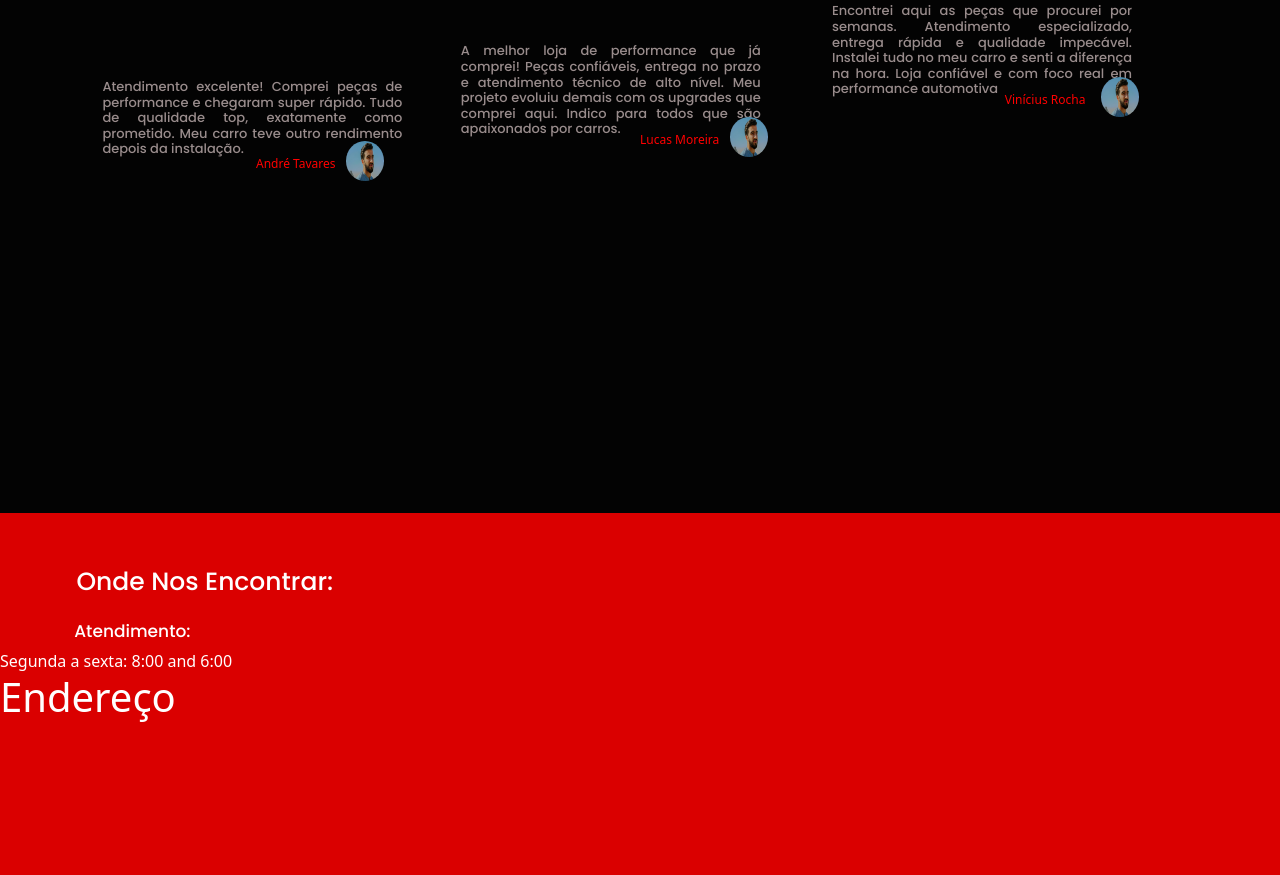
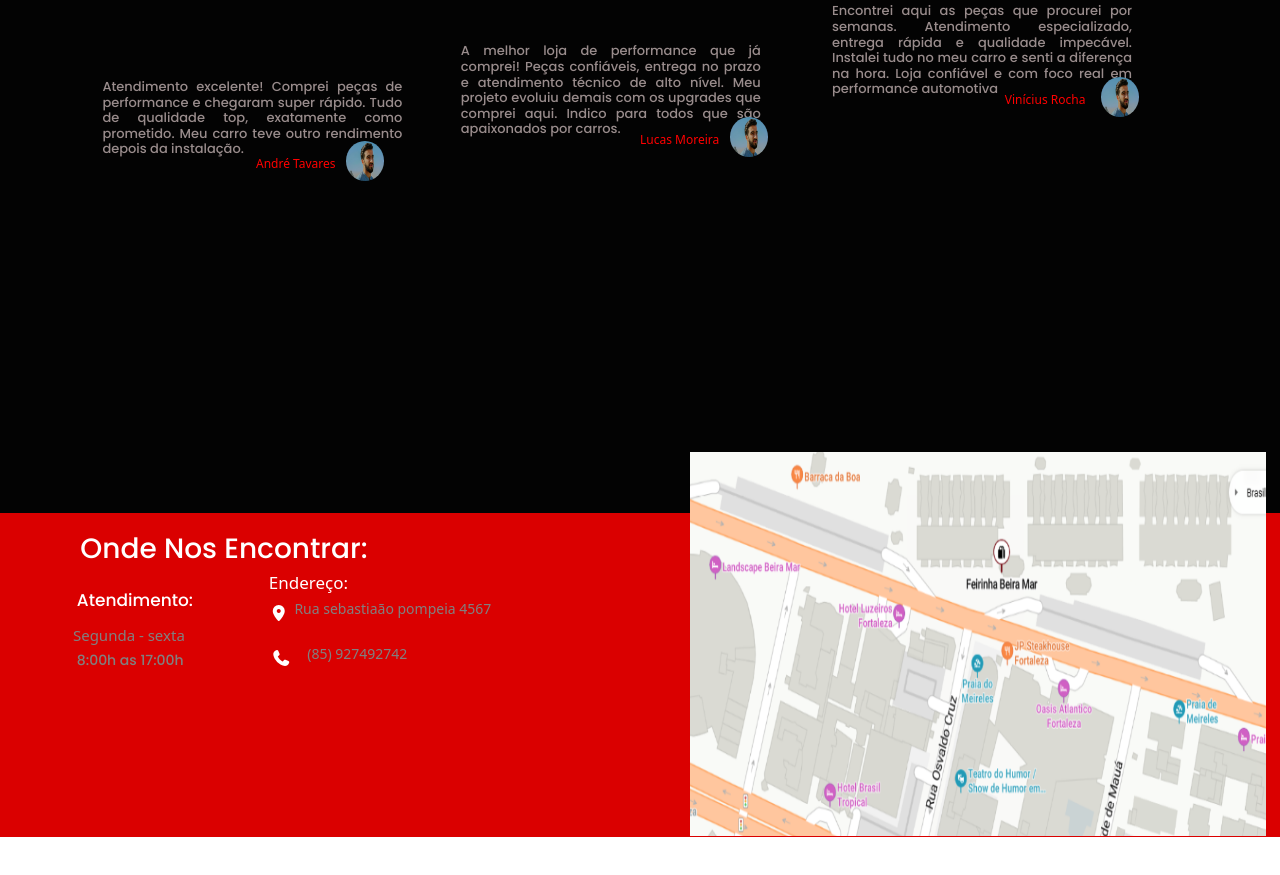
Before and after one commit to Julio-Gadelha/JGS-PERFOMANCE, a plain HTML site: page index.html in a window 1280 px wide. Shown: the part 2743-3618 px from the top of the page. After the commit the page ends 3580 px from the top, so only its background shows below. Drawn offline with nearby package versions, Linux system fonts and the light colour scheme.

Commit message:
Finalizado

```diff
--- a/index.html
+++ b/index.html
@@ -9,6 +9,7 @@
       integrity="sha384-LN+7fdVzj6u52u30Kp6M/trliBMCMKTyK833zpbD+pXdCLuTusPj697FH4R/5mcr"
       crossorigin="anonymous"
     />
+    <link rel="stylesheet" href="https://cdnjs.cloudflare.com/ajax/libs/font-awesome/7.0.0/css/all.min.css" integrity="sha512-DxV+EoADOkOygM4IR9yXP8Sb2qwgidEmeqAEmDKIOfPRQZOWbXCzLC6vjbZyy0vPisbH2SyW27+ddLVCN+OMzQ==" crossorigin="anonymous" referrerpolicy="no-referrer" />
     <link rel="stylesheet" href="style.css" />
     <title>JGS PERFOMANCE</title>
   </head>
@@ -218,11 +219,30 @@
         <div id="atendimento">
           <h3>Atendimento:</h3>
         </div>
-        <div>Segunda a sexta: 8:00 and 6:00</div>
-        <div>
-          <h1>Endereço</h1>
-
+        <div id="horarios">
+          <h5>Segunda - sexta</h5>
         </div>
+        <div id="numeros">
+          <h5>8:00h as 17:00h</h5>
+        </div>
+        <div id="endereco">
+          <h1>Endereço:</h1>
+        </div>
+        <div id="location">
+        <i class="fa-solid fa-location-dot"></i>
+        </div>
+        <div id="rua">
+            <h4>Rua sebastiaão pompeia 4567</h4>
+        </div>
+        <div id="number">
+            <i class="fa-solid fa-phone"></i>
+        </div>
+       <div id="telefone">
+        <h5>(85) 927492742</h5>
+       </div>
+       <div id="mapa">
+         <img src="./fotos/mapa.png" alt="">
+       </div>
       </div>
     </section>
     <script
--- a/style.css
+++ b/style.css
@@ -384,22 +384,63 @@ body {
   margin-top: -10vh;
   background-color: rgb(218, 0, 0);
   color: white;
-  padding: 70px 0;
-  min-height: 60vh;
+  padding: 35px 0 0.5px 0;
+
 }
 #encontrar h1{
   display: flex;
   justify-content: center;
   align-items: center;
   font-family: "Poppins", sans-serif ;
-  font-size: 25px;
+  font-size: 28px;
   margin-top: -2vh;
-  margin-right: 68vw;
+  margin-right: 65vw;
 }
 #atendimento h3{
   display: flex;
- margin-left: 5.8vw;
+ margin-left: 6vw;
  margin-top: 3vh;
  font-family:"Poppins",sans-serif;
   font-size: 17px;
+}#horarios h5{
+  margin-top: 2vh;
+  margin-left: 5.7vw;
+  font-size: 15px;
+  color: gray;
 }
+#numeros h5{
+  color: gray;
+  font-size: 14px;
+  margin-left: 6vw;
+  font-family:"Poppins",sans-serif ;
+}
+#endereco h1{
+  margin-top: -13vh;
+  margin-left: 21vw;
+  font-size: 17px;
+}
+#location i{
+  margin-left: 21vw;
+}
+#rua h4{
+  margin-top: -3vh;
+  font-size: 14px;
+  margin-left: 23vw;
+  color: gray;
+}
+#number i{
+  margin-top: 3vh;
+  margin-left: 21.2vw;
+}
+#telefone h5{
+  margin-top: -3vh;
+  margin-left: 24vw;
+  font-size: 14px;
+  color: gray;
+}
+#mapa img{
+  margin-top: -27.3vh;
+  margin-left: 53.9vw;
+  height: 48vh;
+  width:45vw ;
+}
```
Also changed, not shown: fotos/mapa.png (added).
